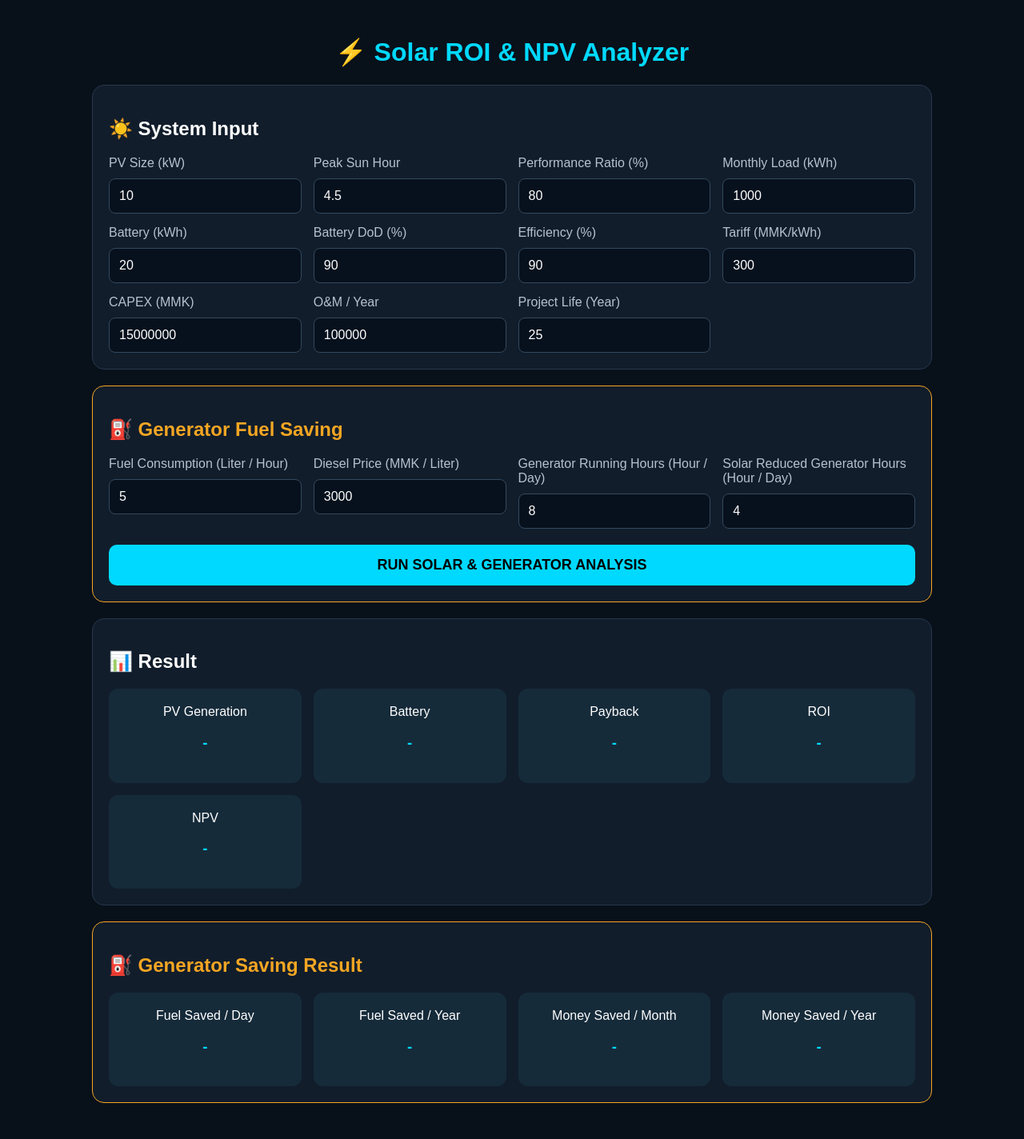
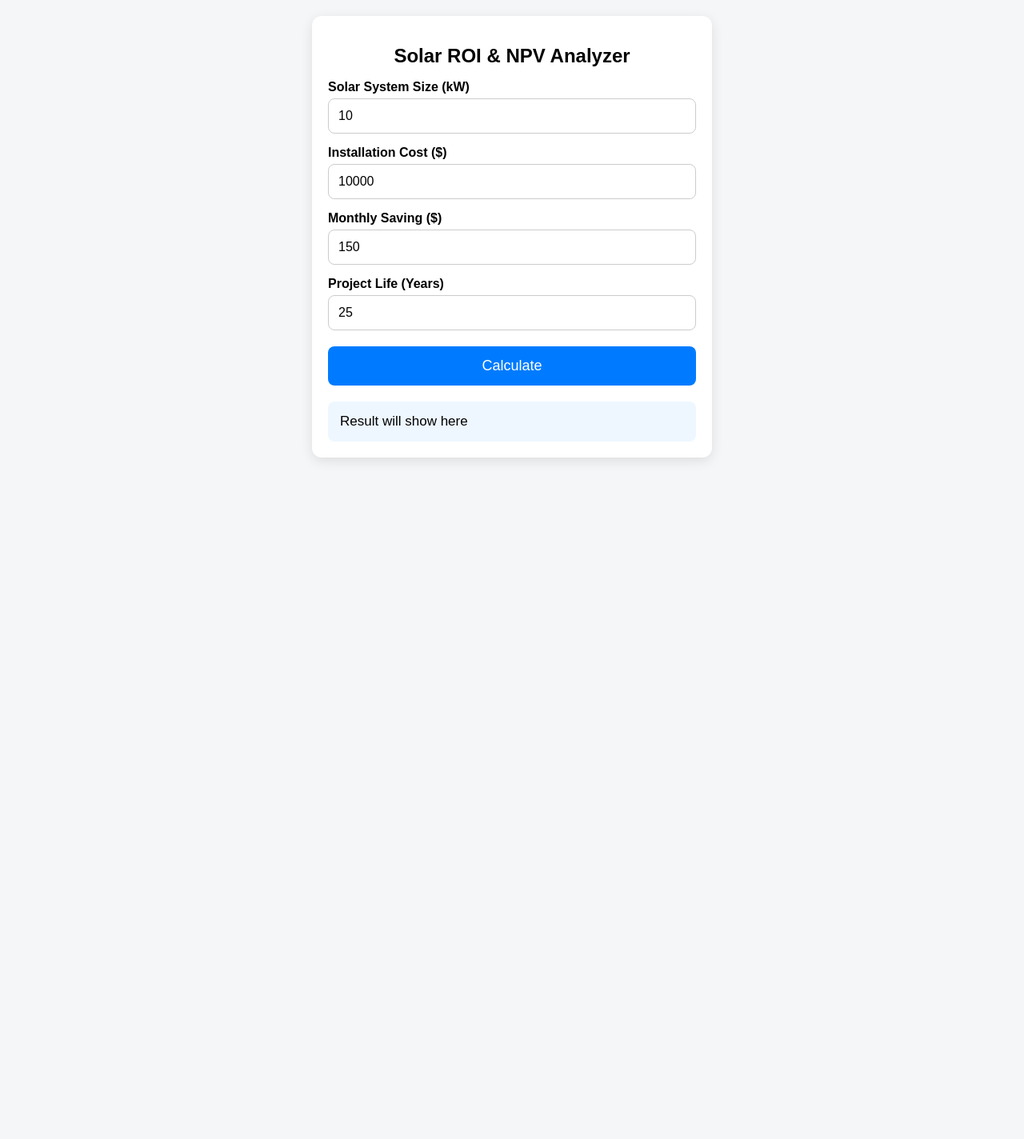
Before and after one commit to kyawrkar13-sys/solar-roi-app, a Python web app: template templates/index.html in a window 1280 px wide. Shown: the whole page at 80% size. After the commit the page ends 576 px from the top, so only its background shows below. Run offline with Jinja, Linux system fonts and the light colour scheme; the template is opened without the code that fills it, so the values that code supplies are empty.

Commit message:
Update index.html

```diff
--- a/templates/index.html
+++ b/templates/index.html
@@ -1,107 +1,74 @@
 <!DOCTYPE html>
-<html>
+<html lang="en">
 <head>
+<meta charset="UTF-8">
+<meta name="viewport" content="width=device-width, initial-scale=1.0">
 
-<meta charset="UTF-8">
-<meta name="viewport" content="width=device-width, initial-scale=1">
-
-<link rel="icon" type="image/png" href="/static/icon.png">
-<link rel="apple-touch-icon" href="/static/icon.png">
-
-<title>Solar ROI Analyzer</title>
+<title>Solar ROI & NPV Analyzer</title>
 
 <style>
-*{box-sizing:border-box}
+*{
+    box-sizing:border-box;
+}
 
 body{
+    font-family: Arial, sans-serif;
     margin:0;
-font-family:Arial,"Noto Sans Myanmar",sans-serif;
-background:#08101a;
-color:white;
+    padding:20px;
+    background:#f4f6f8;
 }
 
 .container{
-max-width:1100px;
+    max-width:500px;
     margin:auto;
-padding:25px;
+    background:white;
+    padding:20px;
+    border-radius:12px;
+    box-shadow:0 4px 15px rgba(0,0,0,0.1);
 }
 
 h1{
     text-align:center;
-color:#00d9ff;
-}
-
-.card{
-background:#111d2b;
-border:1px solid #26384c;
-border-radius:15px;
-padding:20px;
-margin-bottom:20px;
-}
-
-.grid{
-display:grid;
-grid-template-columns:repeat(auto-fit,minmax(220px,1fr));
-gap:15px;
+    font-size:24px;
 }
 
 label{
     display:block;
-color:#b5c2d0;
-margin-bottom:10px;
+    margin-top:15px;
+    font-weight:bold;
 }
 
 input{
     width:100%;
     padding:12px;
+    margin-top:5px;
+    border:1px solid #ccc;
     border-radius:8px;
-border:1px solid #34495e;
-background:#07111d;
-color:white;
     font-size:16px;
 }
 
 button{
     width:100%;
-padding:15px;
     margin-top:20px;
-background:#00d9ff;
-border:0;
-border-radius:10px;
+    padding:14px;
+    border:none;
+    border-radius:8px;
+    background:#007bff;
+    color:white;
     font-size:18px;
-font-weight:bold;
     cursor:pointer;
 }
 
-.results{
-display:grid;
-grid-template-columns:repeat(auto-fit,minmax(200px,1fr));
-gap:15px;
+button:hover{
+    background:#0056b3;
 }
 
-.box{
-background:#162b3a;
-padding:20px;
-border-radius:12px;
-text-align:center;
-}
-
-.box h3{
-color:#00d9ff;
-}
-
-.generator{
-border:1px solid #f5a623;
-}
-
-.generator h2{
-color:#f5a623;
-}
-
-@media(max-width:600px){
-.container{padding:12px}
-.grid{grid-template-columns:1fr}
-.results{grid-template-columns:1fr 1fr}
+.result{
+    margin-top:20px;
+    padding:15px;
+    background:#eef7ff;
+    border-radius:8px;
+    font-size:17px;
 }
 </style>
 
@@ -111,171 +78,24 @@ color:#f5a623;
 
 <div class="container">
 
-<h1>⚡ Solar ROI & NPV Analyzer</h1>
+<h1>Solar ROI & NPV Analyzer</h1>
 
+<label>Solar System Size (kW)</label>
+<input id="kw" type="number" value="10">
 
-<div class="card">
+<label>Installation Cost ($)</label>
+<input id="cost" type="number" value="10000">
 
-<h2>☀️ System Input</h2>
+<label>Monthly Saving ($)</label>
+<input id="saving" type="number" value="150">
 
-<div class="grid">
+<label>Project Life (Years)</label>
+<input id="years" type="number" value="25">
 
-<div>
-<label>PV Size (kW)</label>
-<input id="pv_kw" value="10">
-</div>
+<button onclick="calculate()">Calculate</button>
 
-<div>
-<label>Peak Sun Hour</label>
-<input id="psh" value="4.5">
-</div>
-
-<div>
-<label>Performance Ratio (%)</label>
-<input id="pr" value="80">
-</div>
-
-<div>
-<label>Monthly Load (kWh)</label>
-<input id="load" value="1000">
-</div>
-
-<div>
-<label>Battery (kWh)</label>
-<input id="battery" value="20">
-</div>
-
-<div>
-<label>Battery DoD (%)</label>
-<input id="dod" value="90">
-</div>
-
-<div>
-<label>Efficiency (%)</label>
-<input id="efficiency" value="90">
-</div>
-
-<div>
-<label>Tariff (MMK/kWh)</label>
-<input id="tariff" value="300">
-</div>
-
-<div>
-<label>CAPEX (MMK)</label>
-<input id="capex" value="15000000">
-</div>
-
-<div>
-<label>O&M / Year</label>
-<input id="om" value="100000">
-</div>
-
-<div>
-<label>Project Life (Year)</label>
-<input id="life" value="25">
-</div>
-
-</div>
-</div>
-
-
-<div class="card generator">
-
-<h2>⛽ Generator Fuel Saving</h2>
-
-<div class="grid">
-
-<div>
-<label>Fuel Consumption (Liter / Hour)</label>
-<input id="fuel_consumption" value="5">
-</div>
-
-<div>
-<label>Diesel Price (MMK / Liter)</label>
-<input id="diesel_price" value="3000">
-</div>
-
-<div>
-<label>Generator Running Hours (Hour / Day)</label>
-<input id="generator_hours" value="8">
-</div>
-
-<div>
-<label>Solar Reduced Generator Hours (Hour / Day)</label>
-<input id="generator_hours_saved" value="4">
-</div>
-
-</div>
-
-<button onclick="calculate()">
-RUN SOLAR & GENERATOR ANALYSIS
-</button>
-
-</div>
-
-
-<div class="card">
-
-<h2>📊 Result</h2>
-
-<div class="results">
-
-<div class="box">
-PV Generation
-<h3 id="pv">-</h3>
-</div>
-
-<div class="box">
-Battery
-<h3 id="backup">-</h3>
-</div>
-
-<div class="box">
-Payback
-<h3 id="payback">-</h3>
-</div>
-
-<div class="box">
-ROI
-<h3 id="roi">-</h3>
-</div>
-
-<div class="box">
-NPV
-<h3 id="npv">-</h3>
-</div>
-
-</div>
-</div>
-
-
-<div class="card generator">
-
-<h2>⛽ Generator Saving Result</h2>
-
-<div class="results">
-
-<div class="box">
-Fuel Saved / Day
-<h3 id="fuel_day">-</h3>
-</div>
-
-<div class="box">
-Fuel Saved / Year
-<h3 id="fuel_year">-</h3>
-</div>
-
-<div class="box">
-Money Saved / Month
-<h3 id="money_month">-</h3>
-</div>
-
-<div class="box">
-Money Saved / Year
-<h3 id="money_year">-</h3>
-</div>
-
-</div>
+<div class="result" id="result">
+Result will show here
 </div>
 
 </div>
@@ -283,107 +103,22 @@ Money Saved / Year
 
 <script>
 
-function fmt(n){
-return Number(n).toLocaleString("en-US",{
-maximumFractionDigits:2
-});
-}
+function calculate(){
 
+let cost = Number(document.getElementById("cost").value);
+let saving = Number(document.getElementById("saving").value);
+let years = Number(document.getElementById("years").value);
 
-async function calculate(){
+let annual = saving * 12;
+let total = annual * years;
 
-let data={
+let roi = ((total - cost) / cost) * 100;
 
-pv_kw:document.getElementById("pv_kw").value,
-psh:document.getElementById("psh").value,
-pr:document.getElementById("pr").value,
-load:document.
-[13/07/2026 18:48] Rkar Kyaw: getElementById("load").value,
-battery:document.getElementById("battery").value,
-dod:document.getElementById("dod").value,
-efficiency:document.getElementById("efficiency").value,
-tariff:document.getElementById("tariff").value,
-capex:document.getElementById("capex").value,
-om:document.getElementById("om").value,
-life:document.getElementById("life").value,
-
-fuel_consumption:document.getElementById("fuel_consumption").value,
-diesel_price:document.getElementById("diesel_price").value,
-generator_hours:document.getElementById("generator_hours").value,
-generator_hours_saved:document.getElementById("generator_hours_saved").value
-
-};
-
-
-let res=await fetch("/calculate",{
-
-method:"POST",
-
-headers:{
-"Content-Type":"application/json"
-},
-
-body:JSON.stringify(data)
-
-});
-
-
-let result=await res.json();
-
-
-if(result.error){
-
-alert(result.error);
-
-return;
-
-}
-
-
-document.getElementById("pv").innerHTML=
-fmt(result.pv_generation)+" kWh/year";
-
-
-document.getElementById("backup").innerHTML=
-fmt(result.battery.usable_energy)+
-" kWh<br>"+
-fmt(result.battery.coverage)+
-" %";
-
-
-document.getElementById("payback").innerHTML=
-result.finance.payback+
-" years";
-
-
-document.getElementById("roi").innerHTML=
-fmt(result.finance.roi)+
-" %";
-
-
-document.getElementById("npv").innerHTML=
-fmt(result.finance.npv)+
-" MMK";
-
-
-document.getElementById("fuel_day").innerHTML=
-fmt(result.generator.fuel_saved_day)+
-" L";
-
-
-document.getElementById("fuel_year").innerHTML=
-fmt(result.generator.fuel_saved_year)+
-" L";
-
-
-document.getElementById("money_month").innerHTML=
-fmt(result.generator.money_saved_month)+
-" MMK";
-
-
-document.getElementById("money_year").innerHTML=
-fmt(result.generator.money_saved_year)+
-" MMK";
+document.getElementById("result").innerHTML =
+`
+<b>Total Saving:</b> $${total.toFixed(2)} <br>
+<b>ROI:</b> ${roi.toFixed(2)} %
+`;
 
 }
 
```
Lines whose indentation alone changed are shown as unchanged.
